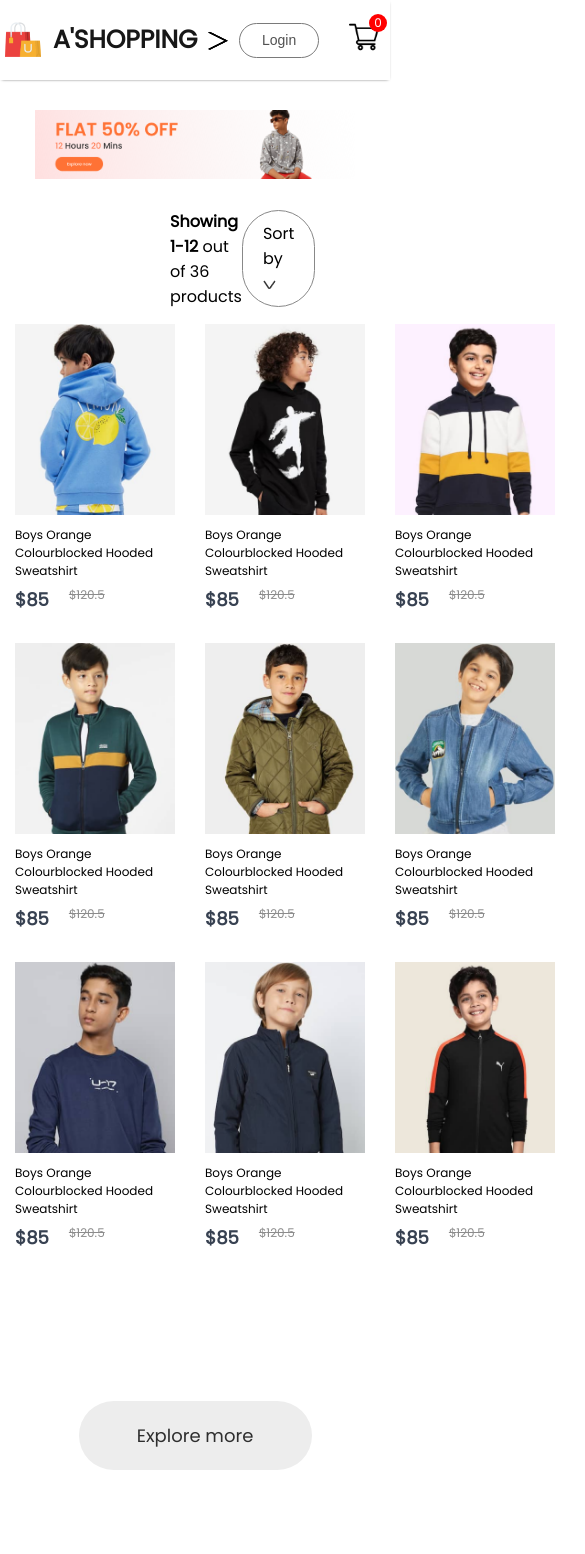
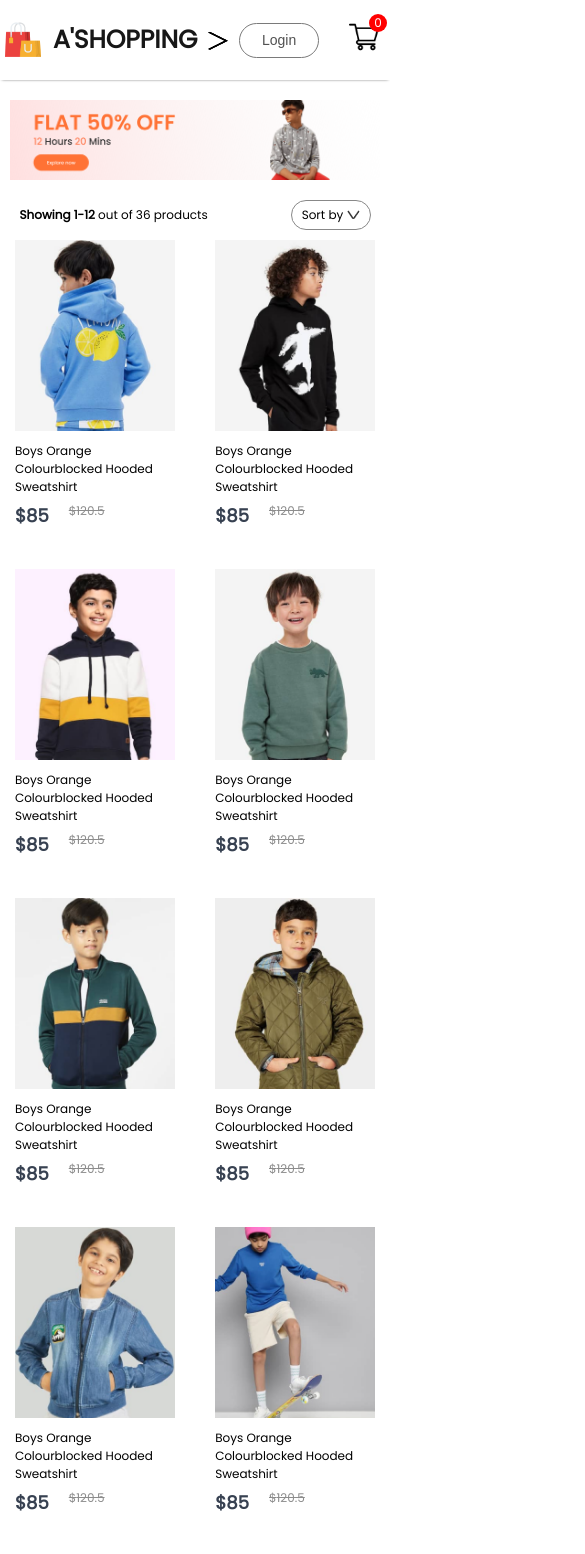
Before and after one commit to Albion007/A-Shopping-E-commerce, a React (Create React App) app: page /kids in a window 390 px wide. Shown: the top 1554 px of the page, 585 px wide, since content can reach past the window. Built offline with nearby package versions, Linux system fonts and the light colour scheme.

Commit message:
responsive shopcategory updated

```diff
--- a/src/Pages/CSS/ShopCategory.css
+++ b/src/Pages/CSS/ShopCategory.css
@@ -36,3 +36,53 @@
     font-size: 18px;
     font-weight: 500;
 }
+@media(max-width:1280px){
+    .shopcategory-banner{
+        margin: 20px auto;
+        width: 90%;
+    }
+    .shopcategory-indexSort{
+        width: 90%;
+        margin: auto;
+    }
+    .shopcategory-sort{
+        padding: 5px 10px;
+        font-size: 12px;
+    }
+    .shopcategory-indexSort p{
+        font-size: 12px;
+    }
+    .shopcategory-products{
+        width: 90%;
+        margin: 10px auto;
+        row-gap: 40px;
+    }
+    .shopcategory-products .item{
+        margin: auto;
+    }
+    .shopcategory-loadmore{
+        margin: 100px auto;
+        width: 200px;
+        height: 60px;
+        font-size: 16px;
+    }
+}
+@media(max-width:800px){
+    .shopcategory-banner{
+        width: 95%;
+    }
+    .shopcategory-products{
+        width: 95%;
+    }
+    .shopcategory-loadmore{
+        margin: 60px auto;
+        width: 150px;
+        height: 40px;
+        font-size: 13px;
+    }
+}
+@media(max-width:500px){
+    .shopcategory-products{
+        grid-template-columns: 1fr 1fr;
+    }
+}
```
